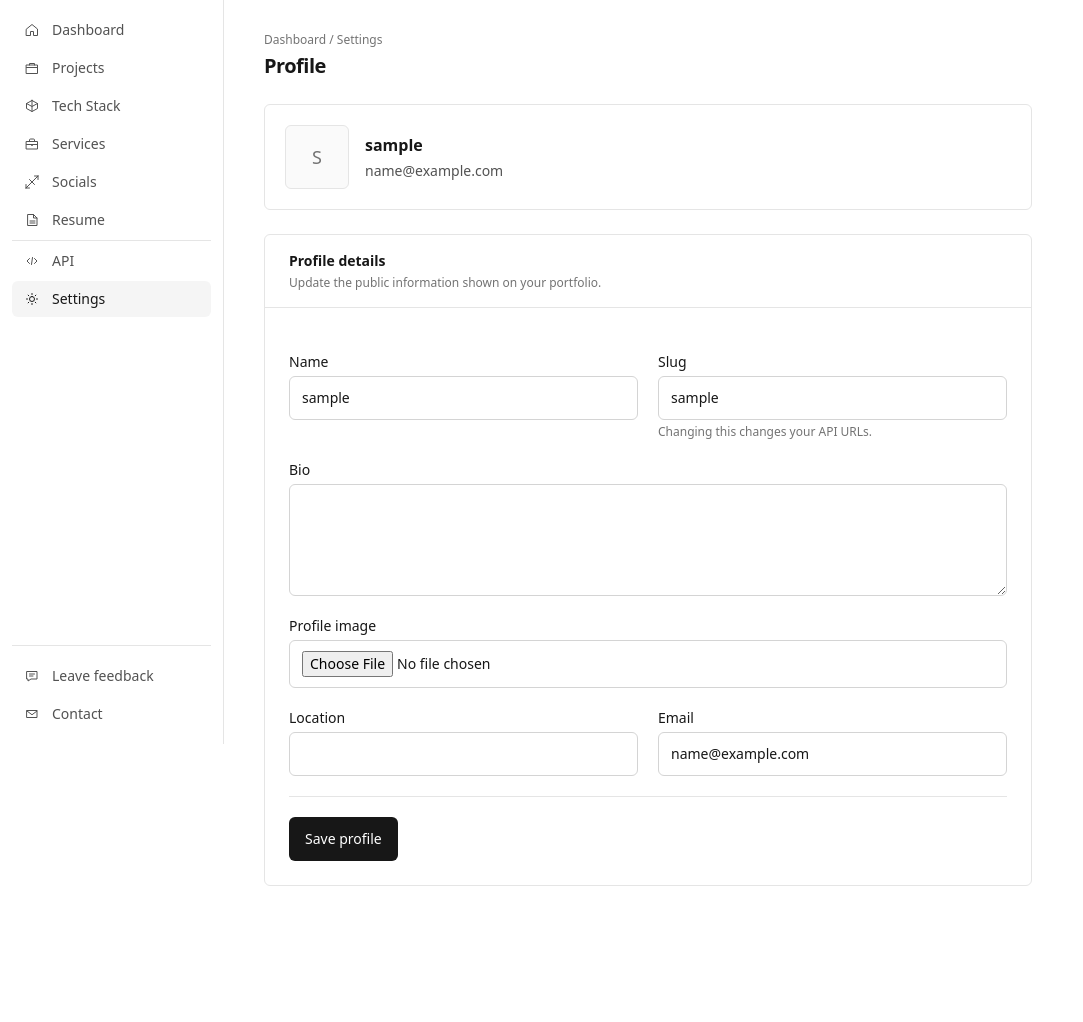
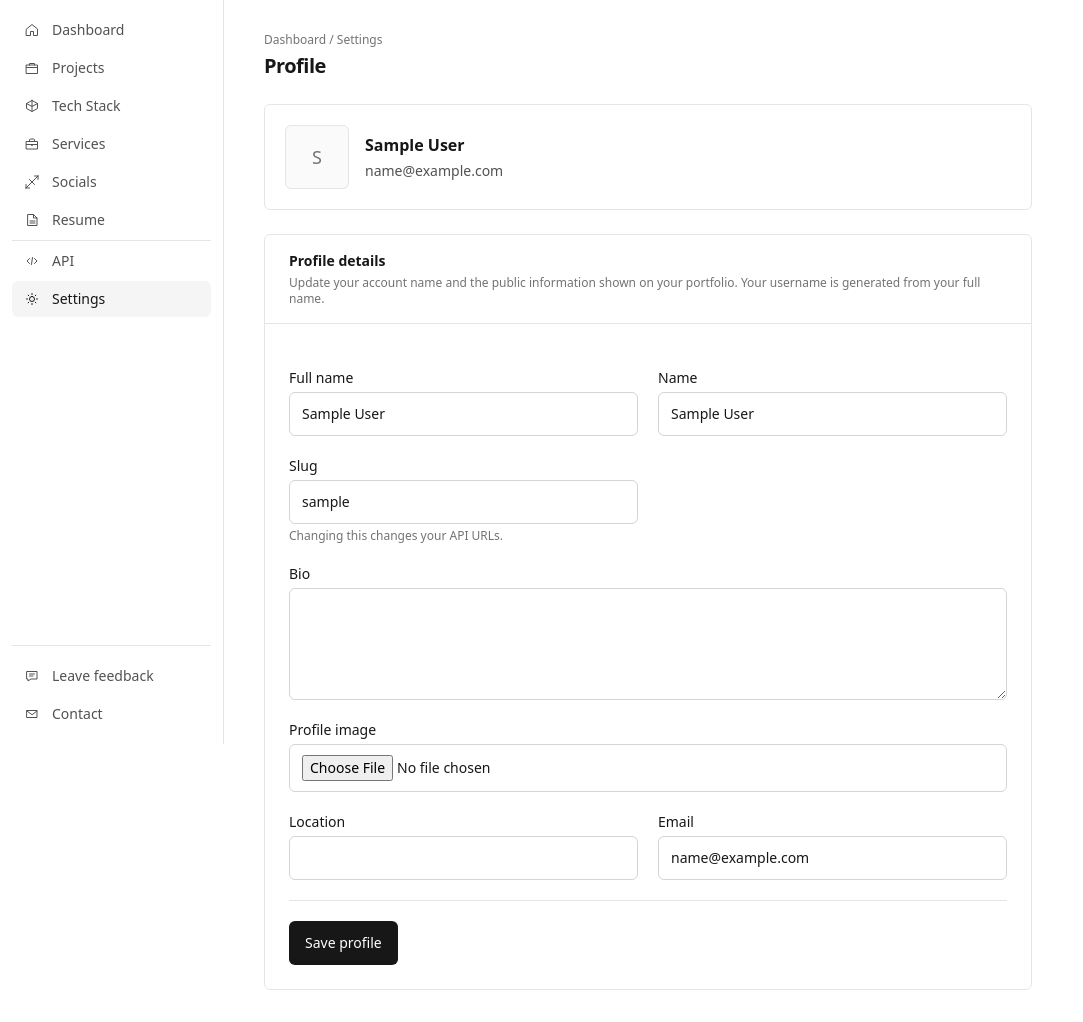
Before and after one commit to mac-101/portfolio-cms, a Django app: page /dashboard/settings/ in a window 1280 px wide. Shown: the part 56-1078 px from the top of the page, without its empty margins (0-1083 px from the left). Before the commit the page ends 942 px from the top, so only its background shows below. Run offline with Django 5.2, Linux system fonts and the light colour scheme; the visitor is signed in with stand-in values (Sample User, id 1); parts of the project's set-up code (start-up, migrations or seed data) failed here and were passed over; some libraries are stand-ins or nearby versions.

Commit message:
Add full name handling to user registration and portfolio management
- Introduced full name field in SignUpForm and PortfolioForm.
- Implemented username generation from full name.
- Updated views and templates to accommodate full name functionality.
- Added migration to populate existing portfolios with full names.
- Enhanced tests to validate full name and username generation.

```diff
--- a/backend/accounts/forms.py
+++ b/backend/accounts/forms.py
@@ -1,5 +1,7 @@
 from django import forms
 from django.contrib.auth.forms import AuthenticationForm, UserCreationForm
+
+from .utils import username_for_full_name
 
 INPUT = (
     "block w-full rounded-md border border-neutral-300 px-3 py-2 text-sm "
@@ -13,16 +15,38 @@ def style(form):
 
 
 class SignUpForm(UserCreationForm):
+    full_name = forms.CharField(max_length=300, label="Full name")
     email = forms.EmailField()
 
     class Meta(UserCreationForm.Meta):
-        fields = ("username", "email")
+        fields = ("email",)
 
     def __init__(self, *args, **kwargs):
         super().__init__(*args, **kwargs)
+        self.fields["full_name"].widget.attrs["placeholder"] = "e.g. Jane Doe"
         for field in self.fields.values():
             field.help_text = ""
         style(self)
+
+    def clean_full_name(self):
+        full_name = " ".join(self.cleaned_data["full_name"].split())
+        name_parts = full_name.split(" ", 1)
+        if not username_for_full_name(full_name):
+            raise forms.ValidationError("Enter a name containing letters or numbers.")
+        if len(name_parts[0]) > 150 or (len(name_parts) > 1 and len(name_parts[1]) > 150):
+            raise forms.ValidationError("Each part of your name must be 150 characters or fewer.")
+        return full_name
+
+    def save(self, commit=True):
+        user = super().save(commit=False)
+        name_parts = self.cleaned_data["full_name"].split(" ", 1)
+        user.first_name = name_parts[0]
+        user.last_name = name_parts[1] if len(name_parts) > 1 else ""
+        user.username = username_for_full_name(self.cleaned_data["full_name"])
+        if commit:
+            user.save()
+            self.save_m2m()
+        return user
 
 
 class LoginForm(AuthenticationForm):
--- a/backend/accounts/views.py
+++ b/backend/accounts/views.py
@@ -10,7 +10,7 @@ def signup(request):
 
     form = SignUpForm(request.POST or None)
     if request.method == "POST" and form.is_valid():
-        user = form.save()          # the signal creates the Portfolio here
+        user = form.save()
         login(request, user)
         return redirect("dashboard_home")
 
--- a/backend/portfolio/forms.py
+++ b/backend/portfolio/forms.py
@@ -2,6 +2,7 @@ from django import forms
 from django.core.exceptions import ValidationError
 from django.db import IntegrityError, transaction
 from django.utils.text import slugify
+from accounts.utils import username_for_full_name
 from .icons import SERVICE_ICON_BASE, SERVICE_ICONS, TECH_ICON_BASE, TECH_ICONS
 from .models import Portfolio, Project, Resume, Service, SocialLink, Stack_Category, TechStack
 from .utils import RESERVED
@@ -15,14 +16,43 @@ INPUT = (
 class PortfolioForm(forms.ModelForm):
     class Meta:
         model = Portfolio
-        fields = ["name", "slug", "bio", "profile_image", "location", "email"]
+        fields = ["full_name", "name", "slug", "bio", "profile_image", "location", "email"]
         widgets = {"bio": forms.Textarea(attrs={"rows": 4})}
+        labels = {"full_name": "Full name"}
 
-    def __init__(self, *args, **kwargs):
+    def __init__(self, *args, user, **kwargs):
         super().__init__(*args, **kwargs)
+        self.user = user
+        self.fields["full_name"].required = True
+        self.fields["full_name"].initial = (
+            self.instance.full_name or user.get_full_name() or user.username
+        )
         for field in self.fields.values():
             if not isinstance(field.widget, forms.ClearableFileInput):
                 field.widget.attrs["class"] = INPUT
+
+    def clean_full_name(self):
+        full_name = " ".join(self.cleaned_data["full_name"].split())
+        name_parts = full_name.split(" ", 1)
+        if not username_for_full_name(full_name, self.user):
+            raise ValidationError("Enter a name containing letters or numbers.")
+        if len(name_parts[0]) > 150 or (len(name_parts) > 1 and len(name_parts[1]) > 150):
+            raise ValidationError("Each part of your name must be 150 characters or fewer.")
+        return full_name
+
+    def save(self, commit=True):
+        full_name = self.cleaned_data["full_name"]
+        self.instance.full_name = full_name
+        name_parts = full_name.split(" ", 1)
+        self.user.first_name = name_parts[0]
+        self.user.last_name = name_parts[1] if len(name_parts) > 1 else ""
+        self.user.username = username_for_full_name(full_name, self.user)
+        if commit:
+            with transaction.atomic():
+                portfolio = super().save(commit=True)
+                self.user.save(update_fields=["first_name", "last_name", "username"])
+                return portfolio
+        return super().save(commit=False)
 
     def clean_slug(self):
         slug = self.cleaned_data["slug"].lower()
--- a/backend/portfolio/models.py
+++ b/backend/portfolio/models.py
@@ -42,6 +42,7 @@ class Portfolio(models.Model):
     owner = models.OneToOneField(
         settings.AUTH_USER_MODEL, on_delete=models.CASCADE, related_name="portfolio"
     )
+    full_name = models.CharField(max_length=300, blank=True)
     name = models.CharField(max_length=100)
     category = models.CharField(max_length=200, null=True)
     slug = models.SlugField(max_length=50, unique=True)
--- a/backend/portfolio/signals.py
+++ b/backend/portfolio/signals.py
@@ -11,7 +11,8 @@ def create_portfolio(sender, instance, created, **kwargs):
     if created:
         Portfolio.objects.create(
             owner=instance,
-            name=instance.username,
+            full_name=instance.get_full_name() or instance.username,
+            name=instance.get_full_name() or instance.username,
             slug=unique_portfolio_slug(instance.username),
             email=instance.email,
         )
--- a/backend/portfolio/views.py
+++ b/backend/portfolio/views.py
@@ -90,7 +90,12 @@ def social_list(request):
 @login_required
 def settings_view(request):
     portfolio = request.user.portfolio
-    form = PortfolioForm(request.POST or None, request.FILES or None, instance=portfolio)
+    form = PortfolioForm(
+        request.POST or None,
+        request.FILES or None,
+        instance=portfolio,
+        user=request.user,
+    )
     if request.method == "POST" and form.is_valid():
         form.save()
         messages.success(request, "Settings saved.")
--- a/backend/templates/auth/signup.html
+++ b/backend/templates/auth/signup.html
@@ -6,7 +6,7 @@
   <div class="absolute right-4 top-4">{% include "partials/theme_toggle.html" %}</div>
   <div class="w-full max-w-sm">
     <h1 class="mb-1 text-xl font-semibold tracking-tight">Create your account</h1>
-    <p class="mb-6 text-sm text-neutral-500 dark:text-neutral-400">Manage your portfolio and expose it through an API. Your email is saved with your account.</p>
+    <p class="mb-6 text-sm text-neutral-500 dark:text-neutral-400">Manage your portfolio and expose it through an API. Your username is generated from your full name.</p>
 
     <form method="post" class="space-y-5 {{ auth_control_classes }}" data-loading-form>
       {% csrf_token %}
--- a/backend/templates/dashboard/settings.html
+++ b/backend/templates/dashboard/settings.html
@@ -10,10 +10,10 @@
     {% if portfolio.profile_image %}
     <img src="{{ portfolio.profile_image.url }}" alt="{{ portfolio.name }}" class="h-16 w-16 shrink-0 rounded-md border border-neutral-200 object-cover dark:border-neutral-800">
     {% else %}
-    <div aria-hidden="true" class="flex h-16 w-16 shrink-0 items-center justify-center rounded-md border border-neutral-200 bg-neutral-50 text-lg font-medium text-neutral-500 dark:border-neutral-800 dark:bg-neutral-900 dark:text-neutral-400">{{ portfolio.name|first|upper }}</div>
+    <div aria-hidden="true" class="flex h-16 w-16 shrink-0 items-center justify-center rounded-md border border-neutral-200 bg-neutral-50 text-lg font-medium text-neutral-500 dark:border-neutral-800 dark:bg-neutral-900 dark:text-neutral-400">{{ portfolio.full_name|default:user.username|first|upper }}</div>
     {% endif %}
     <div class="min-w-0">
-      <p class="truncate text-base font-semibold">{{ portfolio.name }}</p>
+      <p class="truncate text-base font-semibold">{{ portfolio.full_name|default:user.username }}</p>
       {% if portfolio.email %}<p class="mt-1 truncate text-sm text-neutral-600 dark:text-neutral-400">{{ portfolio.email }}</p>{% endif %}
       {% if portfolio.location %}<p class="mt-1 truncate text-xs text-neutral-500 dark:text-neutral-400">{{ portfolio.location }}</p>{% endif %}
     </div>
@@ -22,7 +22,7 @@
   <section class="rounded-md border border-neutral-200 dark:border-neutral-800">
     <div class="border-b border-neutral-200 px-4 py-4 sm:px-6 dark:border-neutral-800">
       <h2 class="text-sm font-semibold">Profile details</h2>
-      <p class="mt-1 text-xs text-neutral-500 dark:text-neutral-400">Update the public information shown on your portfolio.</p>
+      <p class="mt-1 text-xs text-neutral-500 dark:text-neutral-400">Update your account name and the public information shown on your portfolio. Your username is generated from your full name.</p>
     </div>
     <form method="post" enctype="multipart/form-data" class="space-y-5 p-4 sm:p-6 {{ form_control_classes }}" data-loading-form>
       {% csrf_token %}
```
Also changed, not shown: backend/accounts/tests.py (+25 -3 lines), backend/accounts/utils.py (added, +19 -0 lines), backend/portfolio/tests.py (+24 -1 lines), backend/portfolio/migrations/0012_portfolio_full_name.py (added).
